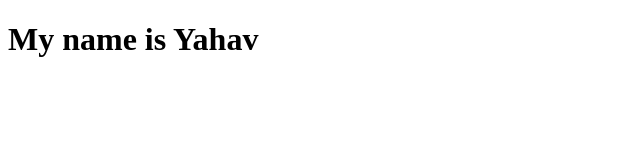
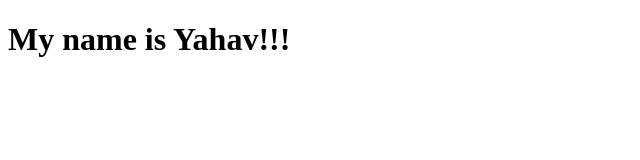
Before and after one commit to YaBitton/First-github-project, a plain HTML site: page index.html in a window 1280 px wide. Shown: the full height of the page, 0-640 px from the left. Drawn offline with Linux system fonts and the light colour scheme.

Commit message:
add exclamation marks

```diff
--- a/index.html
+++ b/index.html
@@ -7,6 +7,6 @@
     <title>Document</title>
 </head>
 <body>
-    <h1>My name is Yahav</h1>
+    <h1>My name is Yahav!!!</h1>
 </body>
 </html>
```
